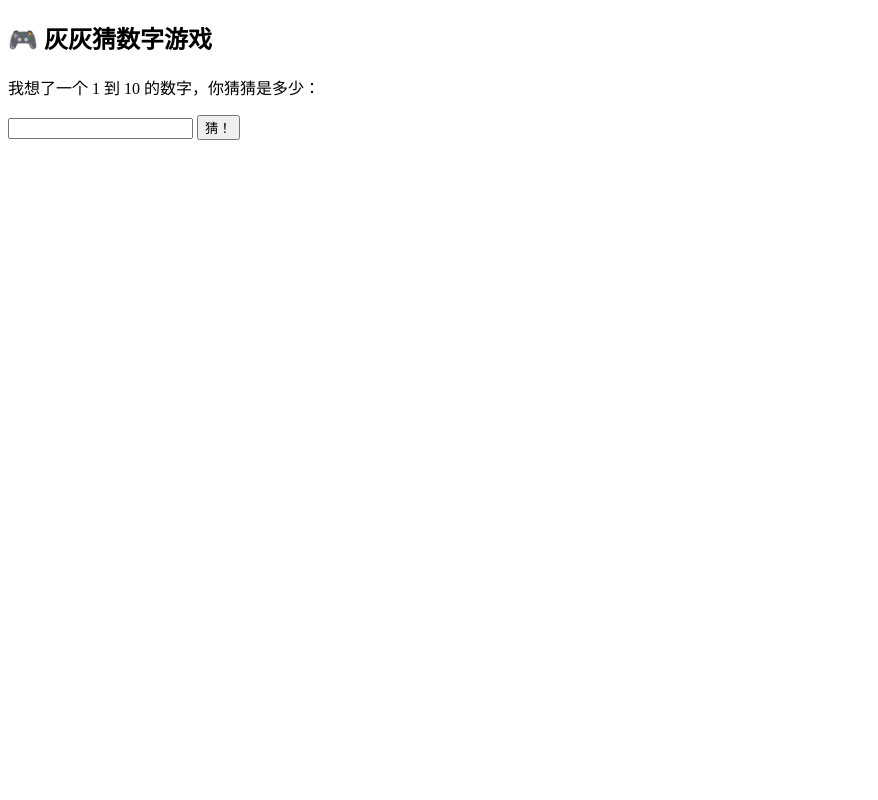
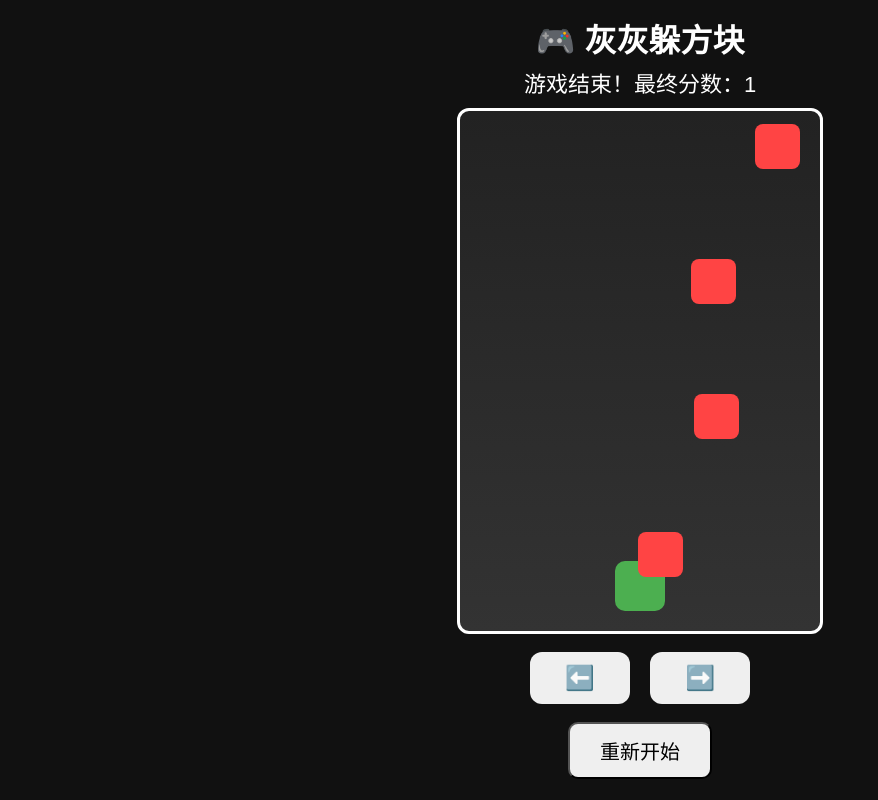
Before and after one commit to steven123456789baka-rgb/guess-game, a plain HTML site: page index.html in a window 1280 px wide. Shown: the whole page, without its empty margins (0-878 px from the left). Drawn offline with Linux system fonts and the light colour scheme.

Commit message:
Update index.html

```diff
--- a/index.html
+++ b/index.html
@@ -1,32 +1,163 @@
 <!DOCTYPE html>
-<html>
+<html lang="zh">
 <head>
-    <meta charset="UTF-8">
-    <title>灰灰猜数字游戏</title>
+<meta charset="UTF-8">
+<meta name="viewport" content="width=device-width, initial-scale=1.0">
+<title>灰灰躲方块</title>
+<style>
+body {
+    margin: 0;
+    background: #111;
+    color: white;
+    font-family: Arial, sans-serif;
+    text-align: center;
+}
+h1 { margin: 15px 0 5px; }
+#game {
+    width: 360px;
+    height: 520px;
+    background: linear-gradient(#222, #333);
+    margin: 10px auto;
+    position: relative;
+    overflow: hidden;
+    border: 3px solid white;
+    border-radius: 12px;
+}
+#player {
+    width: 50px;
+    height: 50px;
+    background: #4caf50;
+    position: absolute;
+    bottom: 20px;
+    left: 155px;
+    border-radius: 10px;
+}
+.enemy {
+    width: 45px;
+    height: 45px;
+    background: #ff4444;
+    position: absolute;
+    top: -50px;
+    border-radius: 8px;
+}
+#score {
+    font-size: 22px;
+}
+#buttons button {
+    font-size: 24px;
+    padding: 12px 35px;
+    margin: 8px;
+    border: none;
+    border-radius: 12px;
+}
+#restart {
+    display: none;
+    margin-top: 10px;
+    padding: 12px 30px;
+    font-size: 20px;
+    border-radius: 10px;
+}
+</style>
 </head>
 <body>
-    <h2>🎮 灰灰猜数字游戏</h2>
-    <p>我想了一个 1 到 10 的数字，你猜猜是多少：</p>
 
-    <input id="guess" type="number">
-    <button onclick="check()">猜！</button>
+<h1>🎮 灰灰躲方块</h1>
+<div id="score">分数：0</div>
 
-    <p id="result"></p>
+<div id="game">
+    <div id="player"></div>
+</div>
 
-    <script>
-        let answer = Math.floor(Math.random() * 10) + 1;
+<div id="buttons">
+    <button onclick="moveLeft()">⬅️</button>
+    <button onclick="moveRight()">➡️</button>
+</div>
 
-        function check() {
-            let guess = Number(document.getElementById("guess").value);
+<button id="restart" onclick="location.reload()">重新开始</button>
 
-            if (guess === answer) {
-                document.getElementById("result").innerText = "🎉 猜对了！灰灰牛逼！";
-            } else if (guess > answer) {
-                document.getElementById("result").innerText = "太大了！";
-            } else {
-                document.getElementById("result").innerText = "太小了！";
+<script>
+const game = document.getElementById("game");
+const player = document.getElementById("player");
+const scoreText = document.getElementById("score");
+const restartBtn = document.getElementById("restart");
+
+let playerX = 155;
+let score = 0;
+let gameOver = false;
+let speed = 3;
+
+function moveLeft() {
+    if (playerX > 0) {
+        playerX -= 30;
+        player.style.left = playerX + "px";
+    }
+}
+
+function moveRight() {
+    if (playerX < 310) {
+        playerX += 30;
+        player.style.left = playerX + "px";
+    }
+}
+
+document.addEventListener("keydown", function(e) {
+    if (e.key === "ArrowLeft") moveLeft();
+    if (e.key === "ArrowRight") moveRight();
+});
+
+function createEnemy() {
+    if (gameOver) return;
+
+    const enemy = document.createElement("div");
+    enemy.className = "enemy";
+    enemy.style.left = Math.floor(Math.random() * 315) + "px";
+    game.appendChild(enemy);
+
+    let enemyY = -50;
+
+    const fall = setInterval(() => {
+        if (gameOver) {
+            clearInterval(fall);
+            return;
+        }
+
+        enemyY += speed;
+        enemy.style.top = enemyY + "px";
+
+        const enemyX = parseInt(enemy.style.left);
+
+        if (
+            enemyY > 420 &&
+            enemyY < 500 &&
+            enemyX < playerX + 50 &&
+            enemyX + 45 > playerX
+        ) {
+            endGame();
+            clearInterval(fall);
+        }
+
+        if (enemyY > 530) {
+            enemy.remove();
+            score++;
+            scoreText.innerText = "分数：" + score;
+
+            if (score % 5 === 0) {
+                speed += 0.5;
             }
+
+            clearInterval(fall);
         }
-    </script>
+    }, 20);
+}
+
+function endGame() {
+    gameOver = true;
+    scoreText.innerText = "游戏结束！最终分数：" + score;
+    restartBtn.style.display = "inline-block";
+}
+
+setInterval(createEnemy, 900);
+</script>
+
 </body>
 </html>
```
